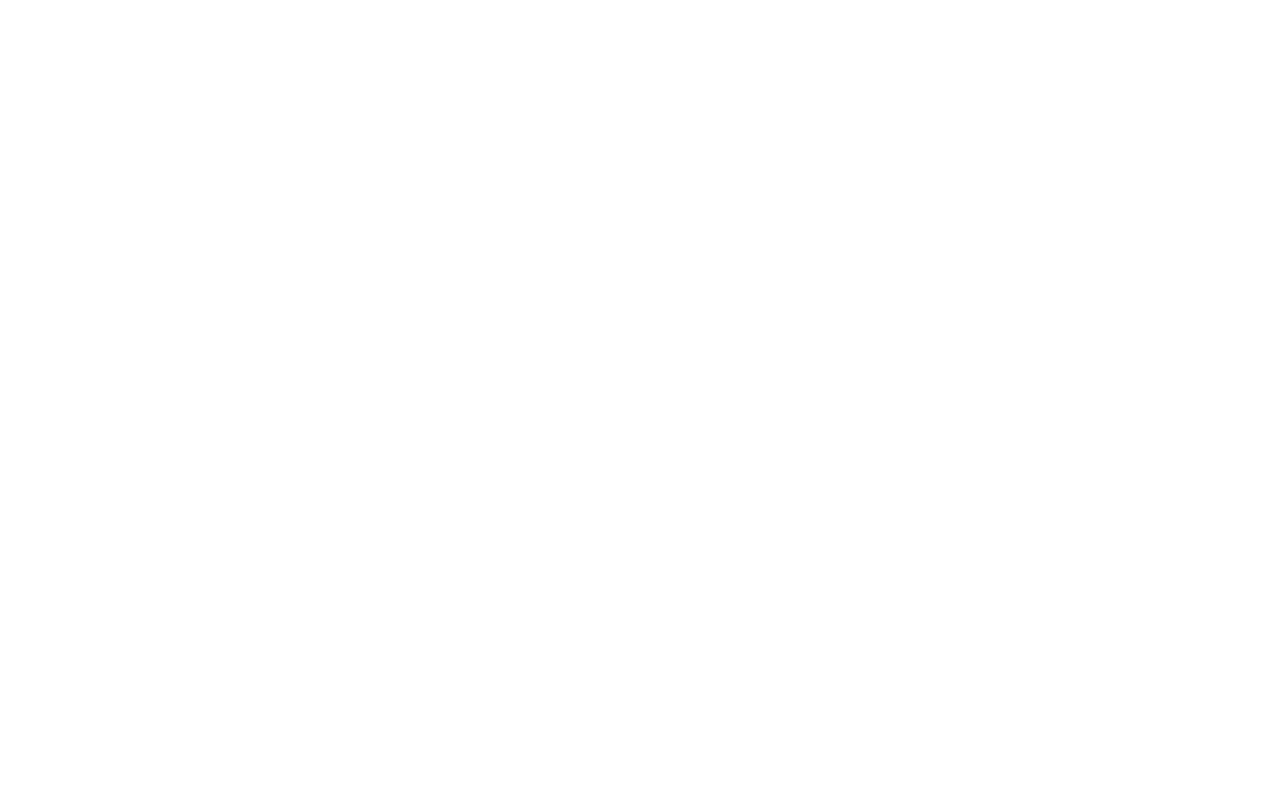
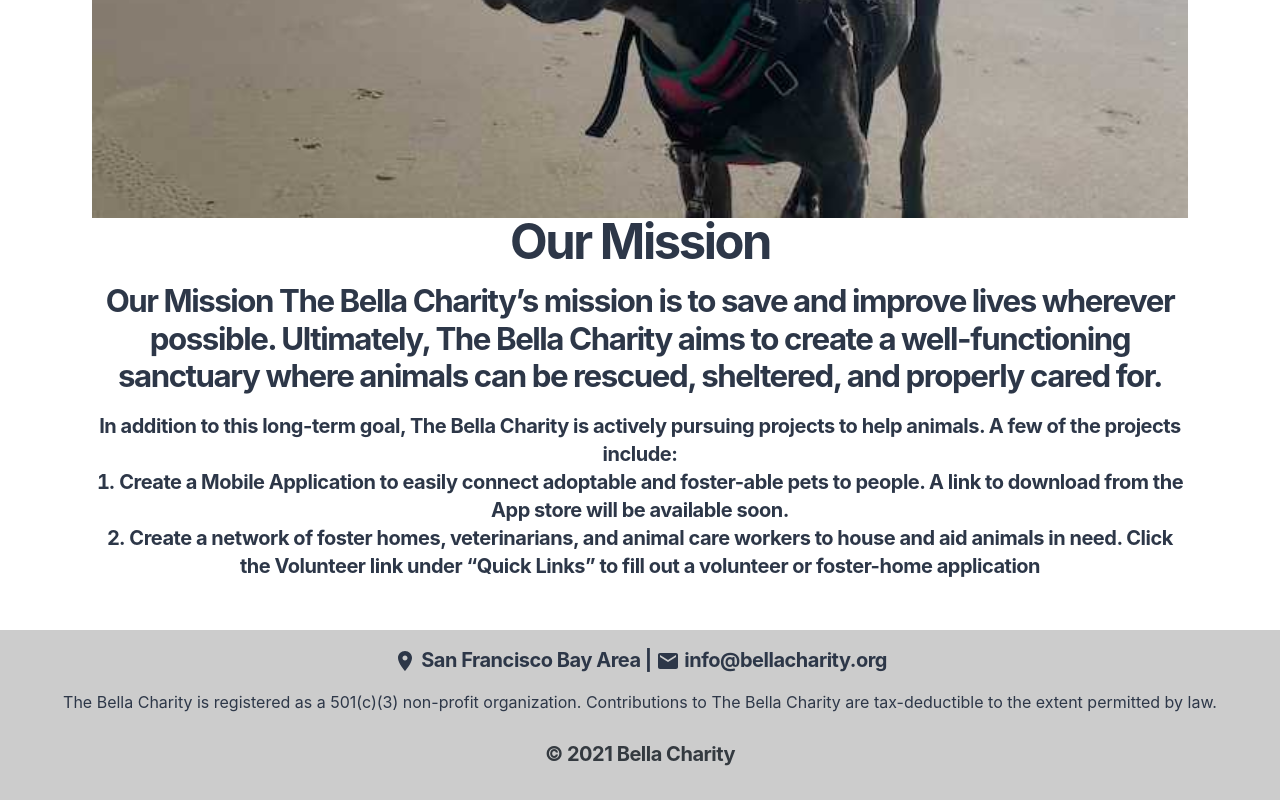
Before and after one commit to aedward8/BellaCharity, a React (Create React App) app in the folder app/: page /about in a window 1280 px wide. Shown: the part 524-1324 px from the top of the page. Before the commit the page ends 800 px from the top, so only its background shows below. Built offline with nearby package versions, Linux system fonts and the light colour scheme.

Commit message:
add photo to about page and description css

```diff
--- a/app/src/components/About.js
+++ b/app/src/components/About.js
@@ -1,7 +1,47 @@
 import * as React from "react";
 
+import Container from "react-bootstrap/Container";
+import Image from "react-bootstrap/Image";
+import Row from "react-bootstrap/Row";
+
+import bellabeach from "../photos/bellabeach.jpg";
+
 const About = () => {
-  return <div>This is About us</div>;
+  return (
+    <div>
+      <Container>
+        <center>
+          <Row>
+            <Image src={bellabeach} alt="Pitbull named Bella" fluid />
+          </Row>
+          <h1>Our Mission</h1>
+          <h3>
+            Our Mission The Bella Charity’s mission is to save and improve lives
+            wherever possible. Ultimately, The Bella Charity aims to create a
+            well-functioning sanctuary where animals can be rescued, sheltered,
+            and properly cared for.{" "}
+          </h3>
+          <h5>
+            In addition to this long-term goal, The Bella Charity is actively
+            pursuing projects to help animals. A few of the projects include:
+            <ol>
+              <li>
+                Create a Mobile Application to easily connect adoptable and
+                foster-able pets to people. A link to download from the App
+                store will be available soon.
+              </li>
+              <li>
+                Create a network of foster homes, veterinarians, and animal care
+                workers to house and aid animals in need. Click the Volunteer
+                link under “Quick Links” to fill out a volunteer or foster-home
+                application
+              </li>
+            </ol>
+          </h5>
+        </center>
+      </Container>
+    </div>
+  );
 };
 
 export default About;
--- a/app/src/components/HomeButtons.js
+++ b/app/src/components/HomeButtons.js
@@ -20,6 +20,7 @@ export default function IconLabelButtons() {
         variant="contained"
         color="secondary"
         size="large"
+        href="/signup-form"
         className={classes.button}
         startIcon={<EmojiPeopleIcon />}
       >
--- a/app/src/components/VolunteerButton.js
+++ b/app/src/components/VolunteerButton.js
@@ -11,9 +11,9 @@ const useStyles = makeStyles((theme) => ({
   },
 }));
 
-export default function IconLabelButtons() {
+export default function IconLabelButtons(prop) {
   const classes = useStyles();
-
+  const { onFilter } = prop;
   return (
     <div>
       <Button
@@ -22,6 +22,7 @@ export default function IconLabelButtons() {
         size="large"
         className={classes.button}
         startIcon={<PetsIcon />}
+        // onClick={() => onFilter(animals, false)}
       >
         I want to Adopt!
       </Button>
@@ -31,6 +32,7 @@ export default function IconLabelButtons() {
         size="large"
         className={classes.button}
         startIcon={<HomeIcon />}
+        // onClick={() => onFilter(animals, true)}
       >
         I want to Foster!
       </Button>
```
Also changed, not shown: app/src/styles.css (+17 -17 lines), app/src/photos/bellabeach.jpg (added).
